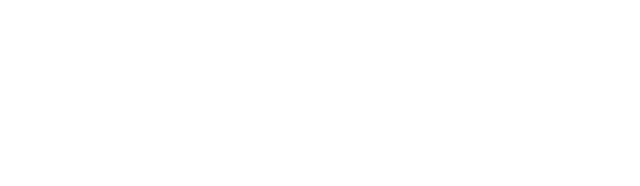
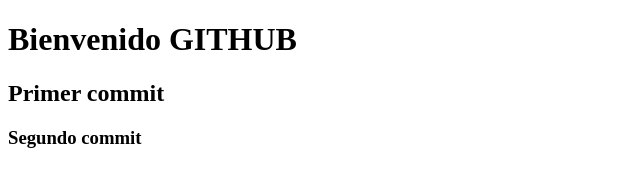
Before and after one commit to JuanManuelFilippetti/Prueba, a plain HTML site: page index.html in a window 1280 px wide. Shown: the whole page, without its empty margins (0-640 px from the left). Drawn offline with Linux system fonts and the light colour scheme.

```diff
--- a/index.html
+++ b/index.html
@@ -7,6 +7,9 @@
     <title>GIT Y GITHUB</title>
 </head>
 <body>
+    <h1>Bienvenido GITHUB</h1>
+    <h2>Primer commit</h2>
+    <h3>Segundo commit</h3>
 
 </body>
 </html>
```
